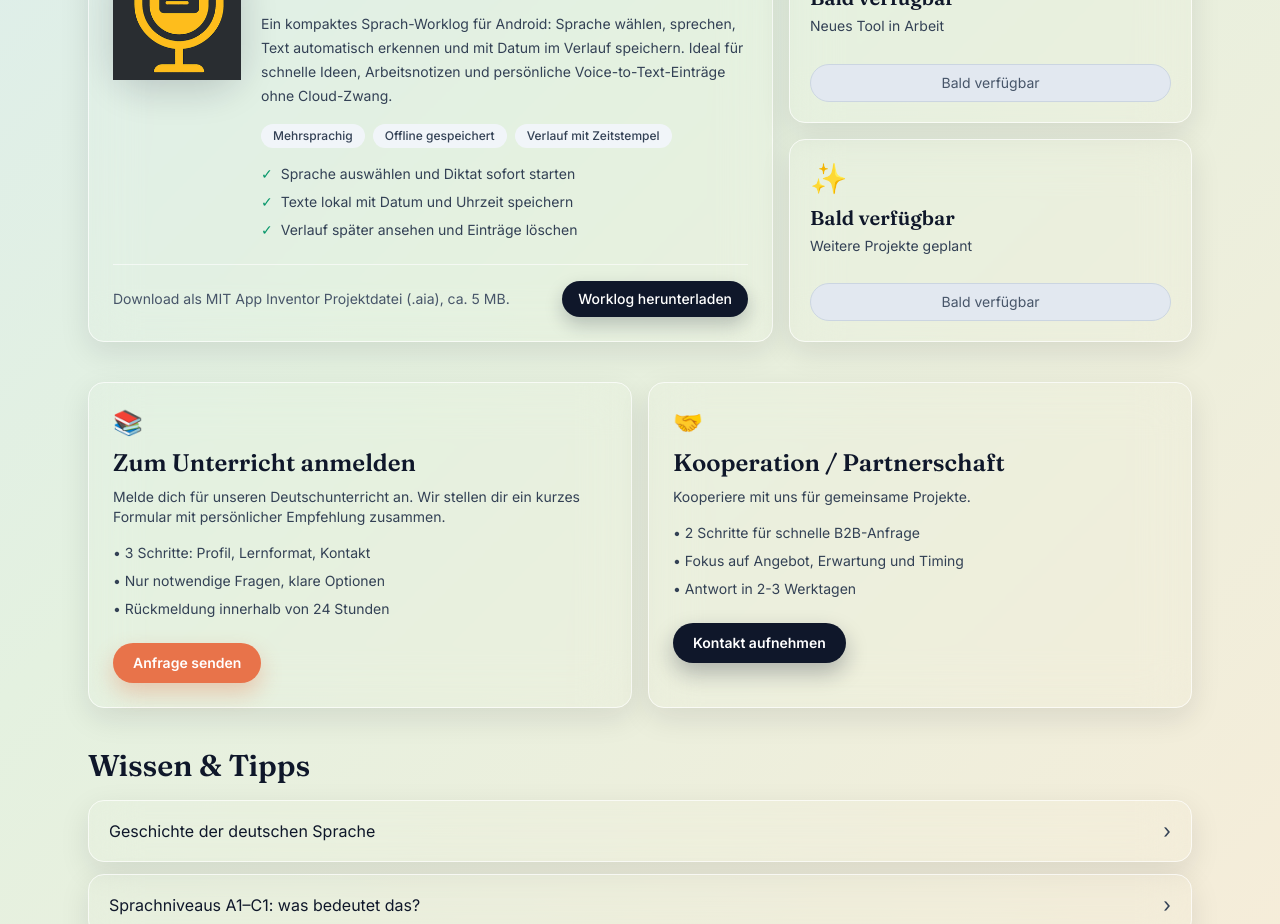
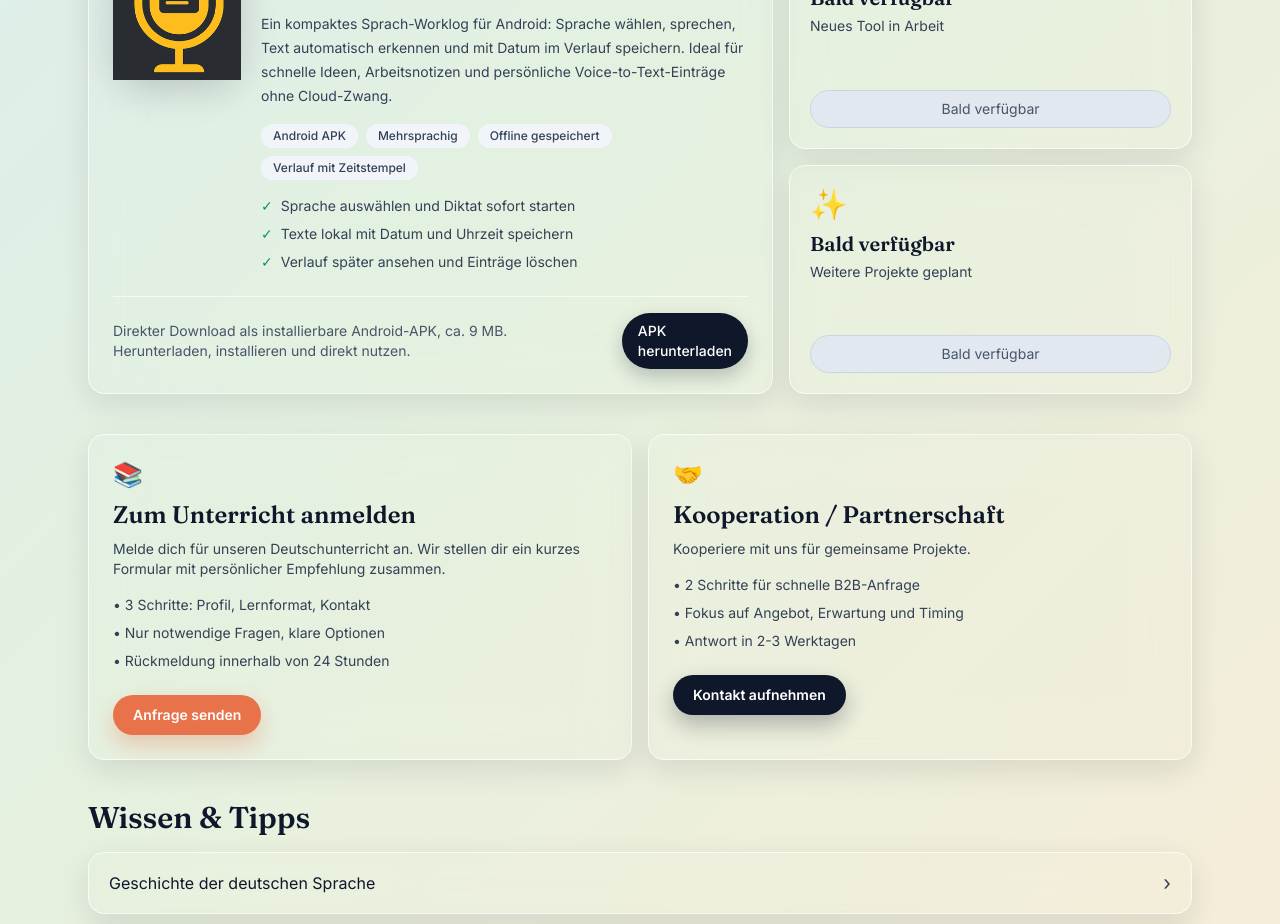
Before and after one commit to Valerii-S84/quiz-arena, a Next.js app in the folder frontend/: page / in a window 1280 px wide. Shown: the part 1040-1964 px from the top of the page. Built offline with nearby package versions, Linux system fonts and the light colour scheme; no server answers.

Commit message:
feat(public-site): publish Worklog APK download

```diff
--- a/frontend/app/(public)/page.tsx
+++ b/frontend/app/(public)/page.tsx
@@ -19,7 +19,7 @@ const TELEGRAM_CHANNEL_URL =
 const BOT_LOGO_PATH = "/logo/bot-logo.jpg";
 const CHANNEL_LOGO_PATH = "/logo/channel-logo.jpg";
 const WORKLOG_LOGO_PATH = "/products/worklog/logo.png";
-const WORKLOG_DOWNLOAD_PATH = "/downloads/worklog/direct-hoofdrapport.aia";
+const WORKLOG_DOWNLOAD_PATH = "/downloads/worklog/direct-hoofdrapport.apk";
 
 const GLASS_CARD_CLASS =
   "rounded-2xl border border-white/70 bg-white/74 shadow-[0_10px_30px_rgba(15,23,42,0.10)] backdrop-blur-xl transition-all duration-200 hover:-translate-y-0.5 hover:shadow-[0_16px_38px_rgba(15,23,42,0.16)]";
@@ -362,6 +362,7 @@ export default function PublicHomePage() {
                     Ideen, Arbeitsnotizen und persönliche Voice-to-Text-Einträge ohne Cloud-Zwang.
                   </p>
                   <div className="mt-4 flex flex-wrap gap-2 text-xs font-medium text-slate-700">
+                    <span className="rounded-full bg-slate-100 px-3 py-1">Android APK</span>
                     <span className="rounded-full bg-slate-100 px-3 py-1">Mehrsprachig</span>
                     <span className="rounded-full bg-slate-100 px-3 py-1">
                       Offline gespeichert
@@ -389,14 +390,15 @@ export default function PublicHomePage() {
 
               <div className="mt-6 flex flex-col gap-3 border-t border-white/60 pt-4 sm:flex-row sm:items-center sm:justify-between">
                 <p className="text-sm text-slate-600">
-                  Download als MIT App Inventor Projektdatei (.aia), ca. 5 MB.
+                  Direkter Download als installierbare Android-APK, ca. 9 MB. Herunterladen,
+                  installieren und direkt nutzen.
                 </p>
                 <a
                   href={WORKLOG_DOWNLOAD_PATH}
-                  download="worklog-direct-hoofdrapport.aia"
+                  download="worklog-direct-hoofdrapport.apk"
                   className="inline-flex items-center justify-center rounded-full bg-slate-900 px-4 py-2 text-sm font-medium text-white shadow-[0_8px_18px_rgba(15,23,42,0.22)] transition hover:bg-slate-800"
                 >
-                  Worklog herunterladen
+                  APK herunterladen
                 </a>
               </div>
             </article>
```
Also changed, not shown: 2 other files (tests, documents, lock files or other folders).
